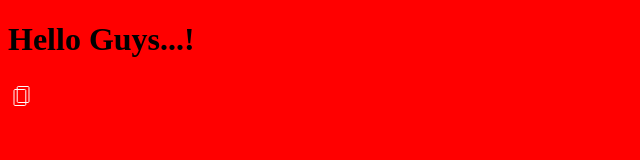
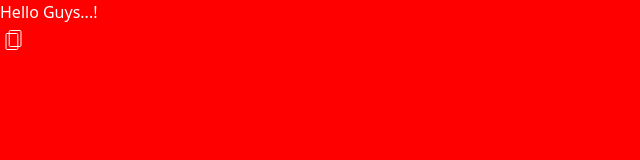
Before and after one commit to KhouchMeng/test, a plain HTML site: page index.html in a window 1280 px wide. Shown: the whole page, without its empty margins (0-640 px from the left). Drawn offline with nearby package versions, Linux system fonts and the light colour scheme.

Commit message:
first commit

```diff
--- a/index.html
+++ b/index.html
@@ -4,9 +4,10 @@
     <meta charset="UTF-8">
     <meta name="viewport" content="width=device-width, initial-scale=1.0">
     <title>Document</title>
+    <script src="https://cdn.tailwindcss.com"></script>
 </head>
 <body style="background-color: red;">
-    <h1>Hello Guys...! </h1>
+    <h1 class="text-white">Hello Guys...! </h1>
     <img src="./image/CopyNewWhite.svg" alt="">
 </body>
 </html>
```
